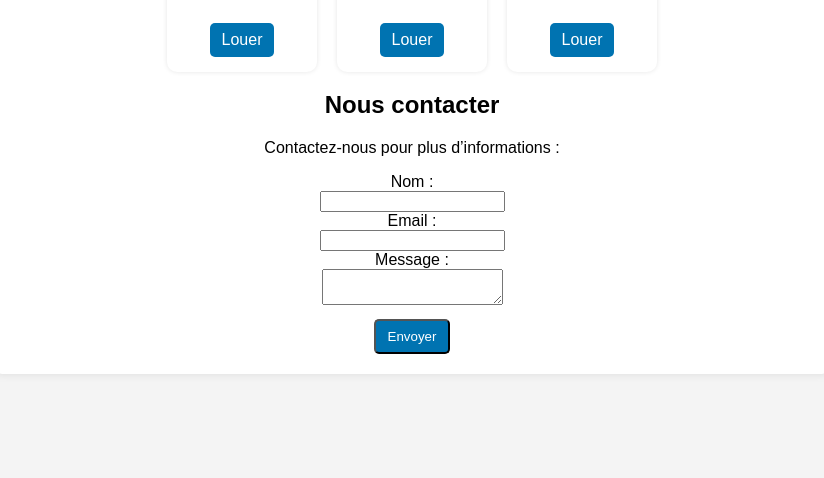
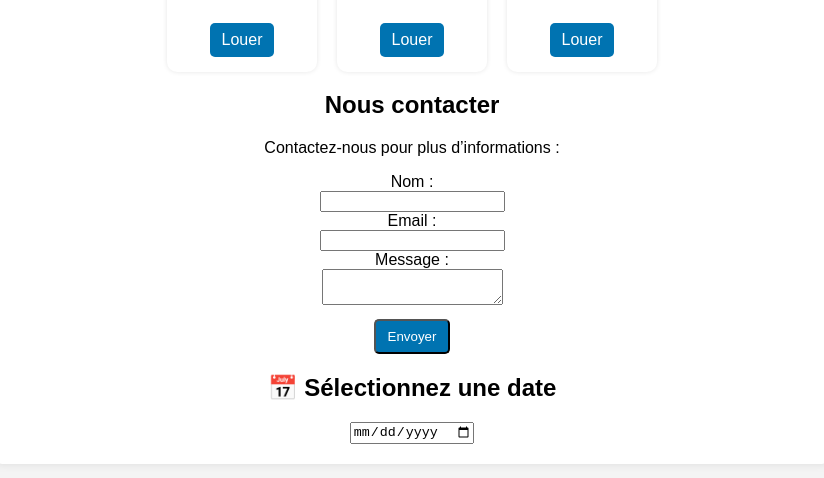
Before and after one commit to mariskayanne/myproject, a plain HTML site: page index.html in a window 1280 px wide. Shown: the part 584-1062 px from the top of the page, without its empty margins (228-1052 px from the left). Before the commit the page ends 1016 px from the top, so only its background shows below. Drawn offline with Linux system fonts and the light colour scheme.

Commit message:
ajout de callendy

```diff
--- a/index.html
+++ b/index.html
@@ -64,6 +64,9 @@
             color: #0073b1;
             font-weight: bold;
         }
+        .calendar {
+            margin-top: 20px;
+        }
     </style>
 </head>
 <body>
@@ -122,6 +125,10 @@
                 <textarea id="message" name="message" required></textarea><br>
                 <button type="submit" class="btn">Envoyer</button>
             </form>
+            <div class="calendar">
+                <h2>📅 Sélectionnez une date</h2>
+                <input type="date" id="rental-date">
+            </div>
         </div>
     </div>
 </body>
```
